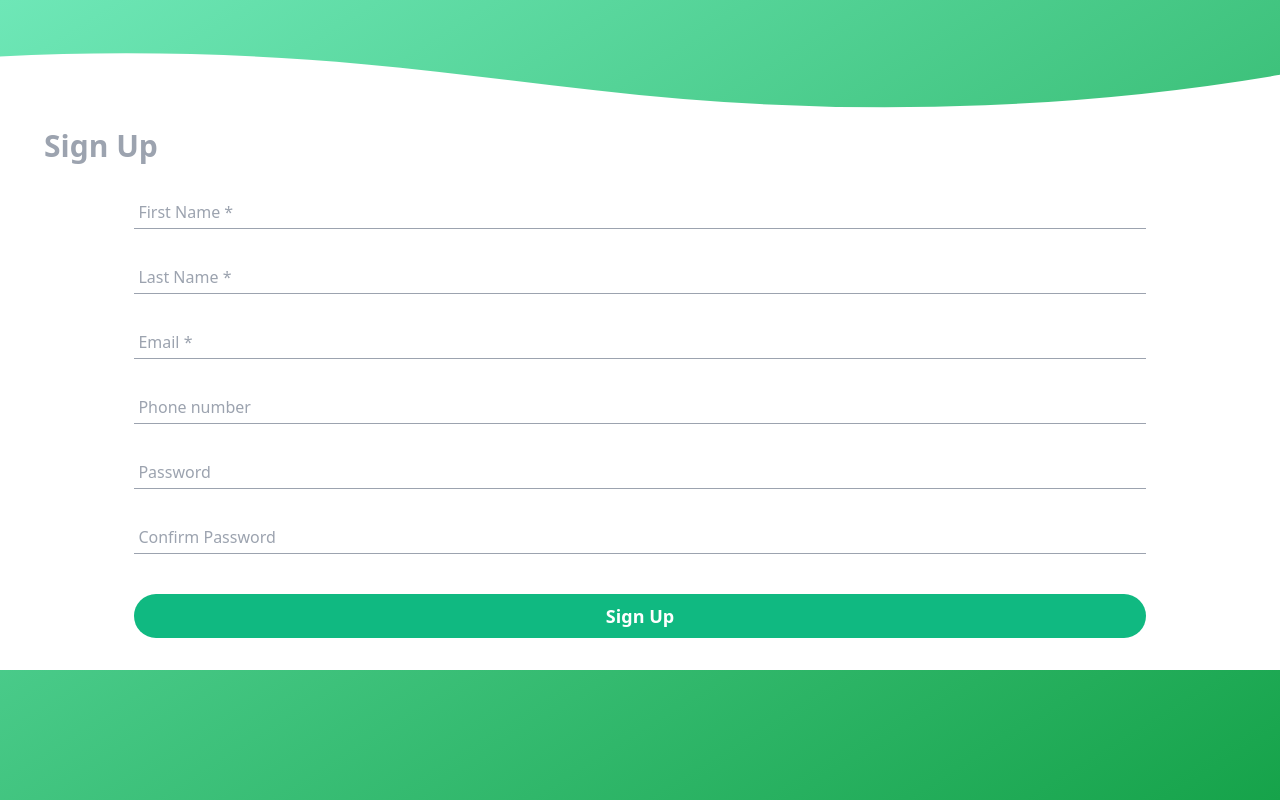
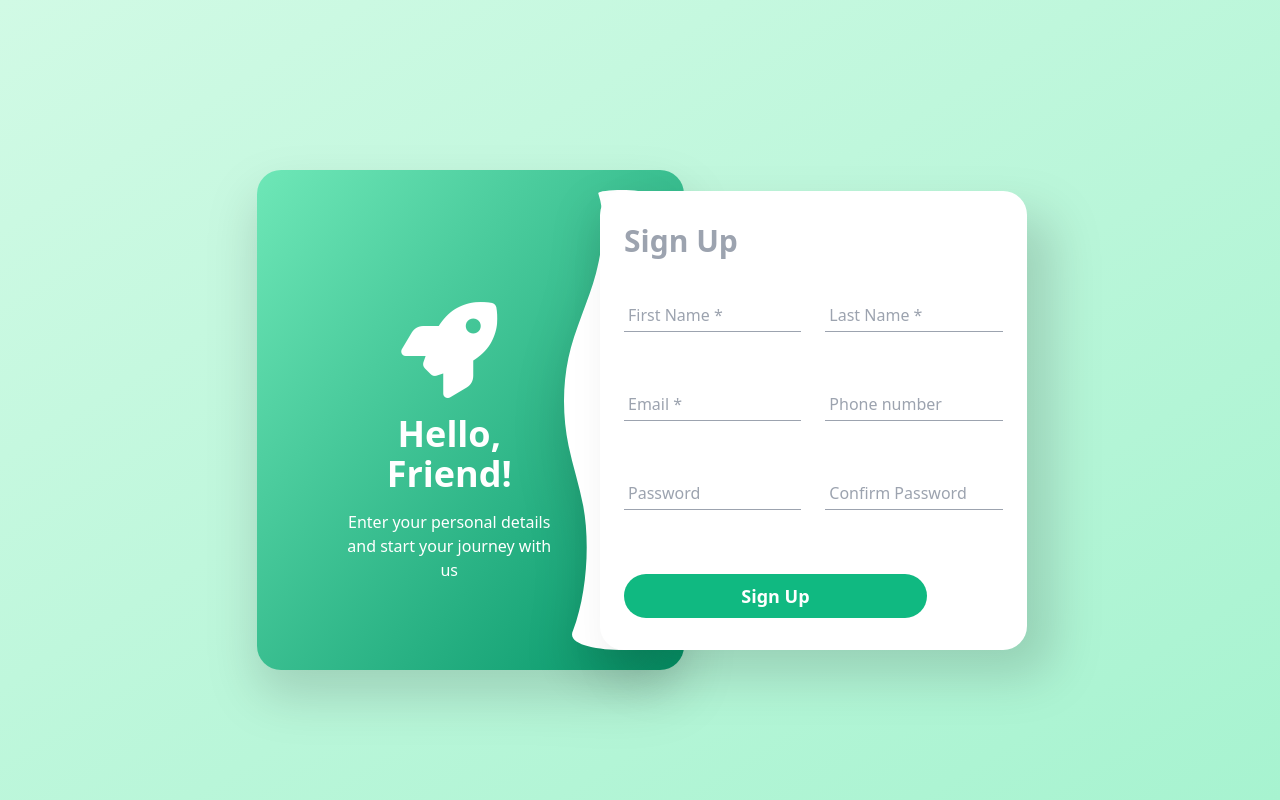
Before and after one commit to Torelli/sign-up-form, a website: page index.html in a window 1280 px wide. Drawn offline with Linux system fonts and the light colour scheme.

Commit message:
Finished desktop layout

```diff
--- a/index.html
+++ b/index.html
@@ -9,41 +9,50 @@
     <link href="/dist/output.css" rel="stylesheet">
 </head>
 
-<body class="bg-gradient-to-br from-emerald-300 to-green-600 h-screen">
-    <h1 class="absolute z-10 top-32 left-11 text-3xl text-gray-400 font-bold">Sign Up</h1>
-    <div class="relative top-1 z-0 pt-12 w-full overflow-hidden leading-[0] scale-x-[-1]">
+<body class="bg-gradient-to-br from-emerald-300 to-emerald-600 h-screen md:pt-10 md:from-emerald-100 md:to-emerald-200 md:flex md:justify-center md:items-center">
+    <div class="hidden md:flex md:justify-center text-white md:relative md:left-11 md:flex-none md:w-1/3 md:h-[500px] md:bg-gradient-to-br md:from-emerald-300 md:to-emerald-600 md:rounded-3xl md:py-5 md:drop-shadow-2xl">
+        <div class="mt-28 text-center w-1/2 relative left-6">
+            <i class="fa-solid fa-rocket text-8xl"></i>
+            <h2 class="mt-4 font-bold text-4xl">Hello, Friend!</h2>
+            <p class="mt-4">Enter your personal details and start your journey with us</p>
+        </div>
+        <img class="relative left-8 drop-shadow-2xl" src="./imgs/curve.svg" alt="">
+    </div>
+    <div class="h-full w-full md:bg-white md:relative md:right-10 md:w-1/3 md:h-auto md:flex-none md:rounded-3xl md:px-4 md:drop-shadow-no-left">
+        <div class="absolute top-1 z-0 pt-12 w-full overflow-hidden leading-[0] scale-x-[-1] md:hidden">
             <svg class="relative block w-svg h-[100px]" data-name="Layer 1" xmlns="http://www.w3.org/2000/svg" viewBox="0 0 1200 120" preserveAspectRatio="none">
                 <path d="M985.66,92.83C906.67,72,823.78,31,743.84,14.19c-82.26-17.34-168.06-16.33-250.45.39-57.84,11.73-114,31.07-172,41.86A600.21,600.21,0,0,1,0,27.35V120H1200V95.8C1132.19,118.92,1055.71,111.31,985.66,92.83Z" class="fill-white"></path>
             </svg>
         </div>
-    <div class="relative bg-white w-full px-2 pb-2 pt-8">
-        <form class="flex flex-col items-center" action="#">
-            <div class="w-4/5 relative mt-4">
+        <div class="relative bg-white w-full px-2 pb-2 pt-8 top-28 md:top-0 md:bg-transparent md:flex md:flex-wrap">
+            <form class="flex flex-col items-center md:flex-row md:flex-wrap md:gap-6" action="#">
+                <div class="w-full">
+                    <h1 class="relative top-[-20px] pl-10 text-3xl text-gray-400 font-bold md:relative md:top-0 md:left-0 md:pl-0">Sign Up</h1>
+                </div>
+                <div class="w-4/5 relative mt-4 md:flex-[40%]">
                     <input class="w-full p-1 border-b border-gray-400 mb-4 focus-visible:outline-0 focus-visible:border-green-400 focus-visible:placeholder:invisible focus-visible:invalid:border-red-400 peer" name="first-name" id="first-name" placeholder="First Name *" maxlength="245" pattern="^[^0-9]+$" type="text" required>
-                <label data-help=" (Invalid characters)" class="opacity-0 peer-focus-visible:opacity-100 peer-focus-visible:animate-fade py-1 text-sm absolute bottom-11 left-1 peer-valid:text-green-500 peer-invalid:text-red-400 peer-focus-visible:peer-invalid:after:content-[attr(data-help)] peer-focus-visible:peer-invalid:after:animate-help peer-focus-visible:peer-valid:after:opacity-0 transition-all" for="first-name">First Name</label>
+                    <label data-help=" (Invalid characters)" class="opacity-0 peer-focus-visible:opacity-100 peer-focus-visible:animate-fade py-1 text-sm absolute bottom-11 left-1 peer-valid:text-green-500 peer-invalid:text-red-400 peer-focus-visible:peer-invalid:after:content-[attr(data-help)] peer-focus-visible:peer-invalid:after:animate-help peer-focus-visible:peer-valid:after:opacity-0 transition-all after:absolute after:left-0 after:top-16 after:whitespace-nowrap" for="first-name">First Name</label>
                 </div>
 
-            <div class="w-4/5 relative mt-4">
+                <div class="w-4/5 relative mt-4 md:flex-[40%]">
                     <input class="w-full p-1 border-b border-gray-400 mb-4 focus-visible:outline-0 focus-visible:border-green-400 focus-visible:placeholder:invisible focus-visible:invalid:border-red-400 peer" name="last-name" id="last-name" placeholder="Last Name *" maxlength="245" pattern="^[^0-9]+$" type="text" required>
-                <label  data-help=" (Invalid characters)" class="opacity-0 peer-focus-visible:opacity-100 peer-focus-visible:animate-fade py-1 text-sm absolute bottom-11 left-1 peer-valid:text-green-500 peer-invalid:text-red-400 peer-focus-visible:peer-invalid:after:content-[attr(data-help)] peer-focus-visible:peer-invalid:after:animate-help peer-focus-visible:peer-valid:after:opacity-0 transition-all" for="last-name">Last Name</label>
+                    <label  data-help=" (Invalid characters)" class="opacity-0 peer-focus-visible:opacity-100 peer-focus-visible:animate-fade py-1 text-sm absolute bottom-11 left-1 peer-valid:text-green-500 peer-invalid:text-red-400 peer-focus-visible:peer-invalid:after:content-[attr(data-help)] peer-focus-visible:peer-invalid:after:animate-help peer-focus-visible:peer-valid:after:opacity-0 transition-all after:absolute after:left-0 after:top-16 after:whitespace-nowrap" for="last-name">Last Name</label>
                 </div>
 
-            <div class="w-4/5 relative mt-4">
+                <div class="w-4/5 relative mt-4 md:flex-[40%]">
                     <input class="w-full p-1 border-b border-gray-400 mb-4 focus-visible:outline-0 focus-visible:border-green-400 focus-visible:placeholder:invisible focus-visible:invalid:border-red-400 peer" name="email" id="email" placeholder="Email *" type="email" required>
-                <label data-help=" (someone@example.com)" class="opacity-0 peer-focus-visible:opacity-100 peer-focus-visible:animate-fade py-1 text-sm absolute bottom-11 left-1 peer-valid:text-green-500 peer-invalid:text-red-400 peer-focus-visible:peer-invalid:after:content-[attr(data-help)] peer-focus-visible:peer-invalid:after:animate-help peer-focus-visible:peer-valid:after:opacity-0 transition-all" for="email">Email</label>
+                    <label data-help=" (someone@example.com)" class="opacity-0 peer-focus-visible:opacity-100 peer-focus-visible:animate-fade py-1 text-sm absolute bottom-11 left-1 peer-valid:text-green-500 peer-invalid:text-red-400 peer-focus-visible:peer-invalid:after:content-[attr(data-help)] peer-focus-visible:peer-invalid:after:animate-help peer-focus-visible:peer-valid:after:opacity-0 transition-all after:absolute after:left-0 after:top-16 after:whitespace-nowrap" for="email">Email</label>
                 </div>
 
-            <div class="w-4/5 relative mt-4">
+                <div class="w-4/5 relative mt-4 md:flex-[40%]">
                     <input class="w-full p-1 border-b border-gray-400 mb-4 focus-visible:outline-0 focus-visible:border-green-400 focus-visible:placeholder:invisible focus-visible:invalid:border-red-400 peer" name="phone" id="phone" placeholder="Phone number" pattern="\d+$" type="tel">
-                <label data-help=" (Numbers only)" class="opacity-0 peer-focus-visible:opacity-100 peer-focus-visible:animate-fade py-1 text-sm absolute bottom-11 left-1 peer-valid:text-green-500 peer-invalid:text-red-400 peer-focus-visible:peer-invalid:after:content-[attr(data-help)] peer-focus-visible:peer-invalid:after:animate-help peer-focus-visible:peer-valid:after:opacity-0 transition-all" for="phone">Phone Number</label>
+                    <label data-help=" (Numbers only)" class="opacity-0 peer-focus-visible:opacity-100 peer-focus-visible:animate-fade py-1 text-sm absolute bottom-11 left-1 peer-valid:text-green-500 peer-invalid:text-red-400 peer-focus-visible:peer-invalid:after:content-[attr(data-help)] peer-focus-visible:peer-invalid:after:animate-help peer-focus-visible:peer-valid:after:opacity-0 transition-all after:absolute after:left-0 after:top-16 after:whitespace-nowrap" for="phone">Phone Number</label>
                 </div>
-
-            <div class="w-4/5 relative mt-4">
+                <div class="w-4/5 relative mt-4 md:flex-[40%]">
                     <input class="w-full p-1 border-b border-gray-400 mb-4 focus-visible:outline-0 focus-visible:border-green-400 focus-visible:placeholder:invisible focus-visible:invalid:border-red-400 peer" name="password" id="password" placeholder="Password" minlength="8" type="password" required>
                     <label data-help="* Must be at least 8 characters long" class="opacity-0 peer-focus-visible:opacity-100 peer-focus-visible:animate-fade py-1 text-sm absolute bottom-11 left-1 peer-valid:text-green-500 peer-invalid:text-red-400 peer-focus-visible:peer-invalid:after:content-[attr(data-help)] peer-focus-visible:peer-invalid:after:animate-help peer-focus-visible:peer-valid:after:opacity-0 transition-all after:absolute after:left-0 after:top-16 after:whitespace-nowrap" for="password">Password</label>
                 </div>
-
-            <div class="w-4/5 relative mt-4">
+                <div class="w-4/5 relative mt-4 md:flex-[40%]">
                     <input class="w-full p-1 border-b border-gray-400 mb-4 focus-visible:outline-0 focus-visible:border-green-400 focus-visible:placeholder:invisible focus-visible:invalid:border-red-400 peer" name="confirm-password" id="confirm-password" placeholder="Confirm Password" type="password" required>
                     <label data-help="* Passwords do not match" class="opacity-0 peer-focus-visible:opacity-100 peer-focus-visible:animate-fade py-1 text-sm absolute bottom-11 left-1 peer-valid:text-green-500 peer-invalid:text-red-400 peer-focus-visible:peer-invalid:after:content-[attr(data-help)] peer-focus-visible:peer-invalid:after:animate-help peer-focus-visible:peer-valid:after:opacity-0 transition-all after:absolute after:left-0 after:top-16 after:whitespace-nowrap" for="confirm-password">Confirm password</label>
                 </div>
@@ -52,6 +61,8 @@
                 </div>
             </form>
         </div>
+    </div>
+    <script src="https://kit.fontawesome.com/eb34185c6d.js" crossorigin="anonymous"></script>
 </body>
 
 </html>
--- a/tailwind.config.js
+++ b/tailwind.config.js
@@ -3,6 +3,9 @@ module.exports = {
   content: ["./*.{html,js}"],
   theme: {
     extend: {
+      dropShadow: {
+        'no-left': '25px 25px 25px rgb(0 0 0 / 0.15)'
+      },
       width: {
         svg: 'calc(174% + 1.3px)'
       },
```
Also changed, not shown: dist/output.css, imgs/curve.svg (added). Lines whose indentation alone changed are shown as unchanged.
